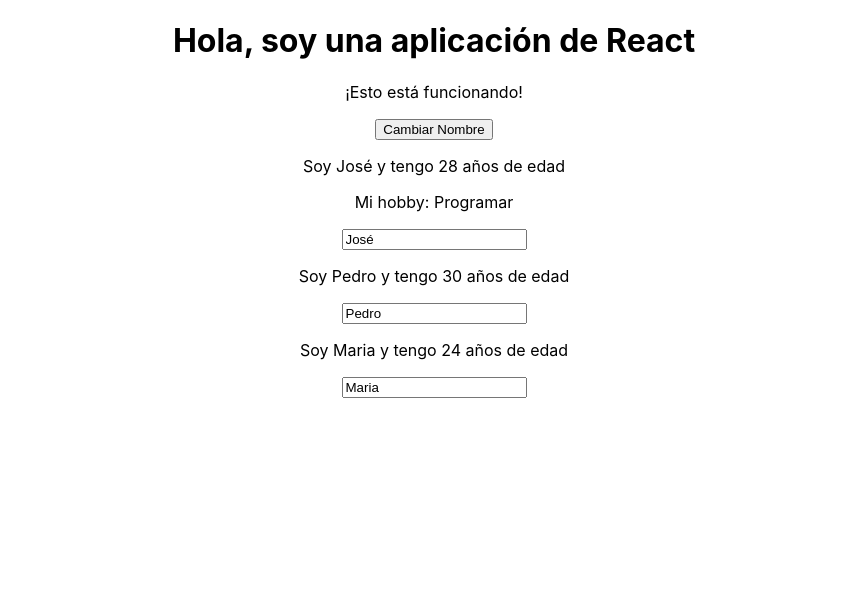
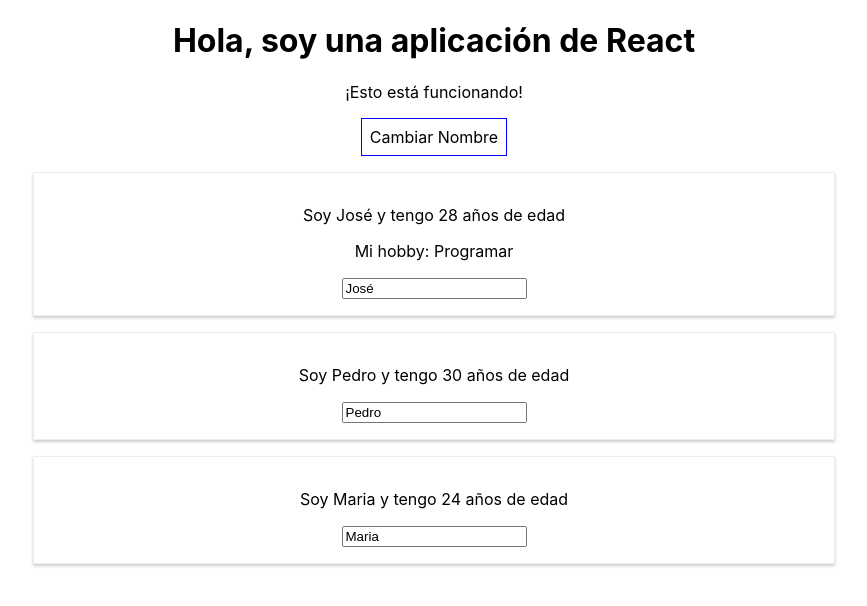
Before and after one commit to AbelardoRivas/react-app, a React (Create React App) app: page / in a window 1280 px wide. Shown: the top 606 px of the page, without its empty margins (206-1073 px from the left). Built offline with nearby package versions, Linux system fonts and the light colour scheme.

Commit message:
Estilos CSS básicos

```diff
--- a/src/App.js
+++ b/src/App.js
@@ -56,11 +56,21 @@
   }
 
   render() {
+    const estilo ={
+      backgroundColor: 'white',
+      font: 'inherit',
+      border: '1px solid blue',
+      padding: '8px',
+      cursor: 'pointer'
+    }
+
     return (
       <div className="App">
         <h1>Hola, soy una aplicación de React</h1>
         <p>¡Esto está funcionando!</p>
-        <button onClick={this.cambiarNombre.bind(this, 'Andrés')}>Cambiar Nombre</button>
+        <button
+          style = {estilo}
+          onClick={this.cambiarNombre.bind(this, 'Andrés')}>Cambiar Nombre</button>
         <Persona
           nombre={this.state.personas[0].nombre}
           edad={this.state.personas[0].edad}>Mi hobby: Programar</Persona>
--- /dev/null
+++ b/src/Persona/Persona.css
@@ -0,0 +1,8 @@
+.Persona {
+  width: 60%;
+  margin: 16px auto;
+  border: 1px solid #eee;
+  box-shadow: 0 2px 3px #ccc;
+  padding: 16px;
+  text-align: center;
+}
--- a/src/Persona/Persona.js
+++ b/src/Persona/Persona.js
@@ -18,9 +18,11 @@
 */
 import React from 'react';
 
+import './Persona.css'; //Importa el archivo CSS
+
 const persona = (prop) => {
   return (
-    <div>
+    <div className="Persona">
       <p onClick={prop.click}>Soy {prop.nombre} y tengo {prop.edad} años de edad</p>
       <p>{prop.children}</p>
       <input type="text" onChange={prop.cambiado} value={prop.nombre}/>
```
